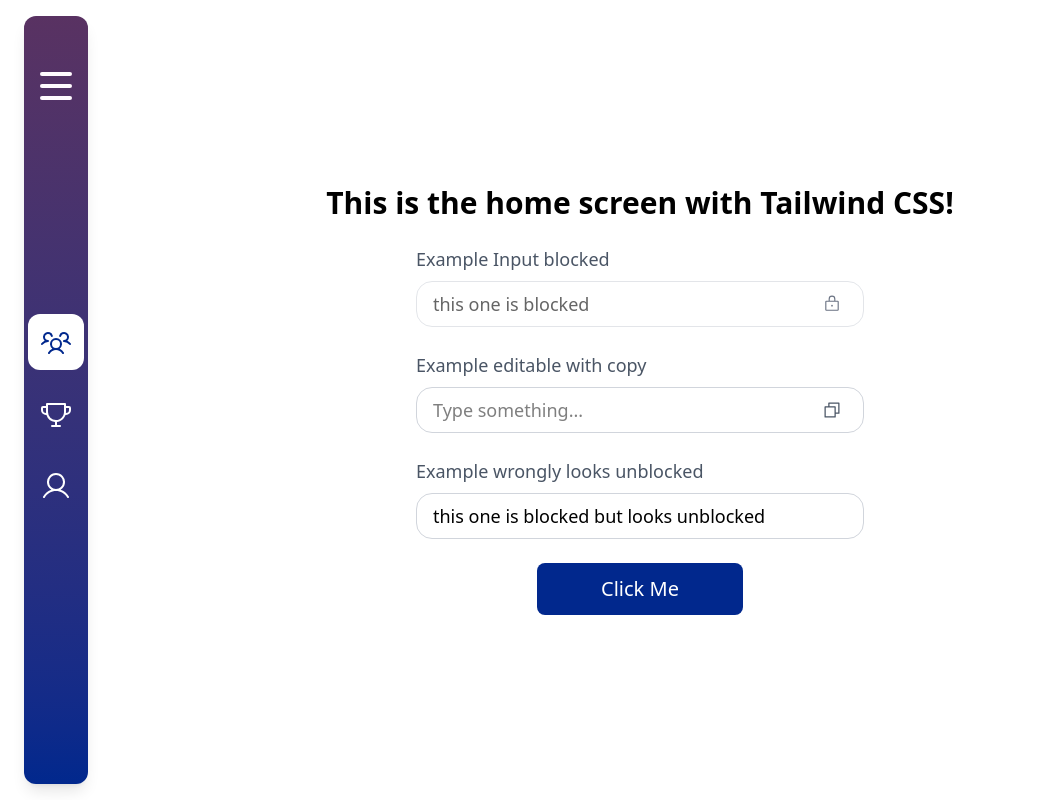
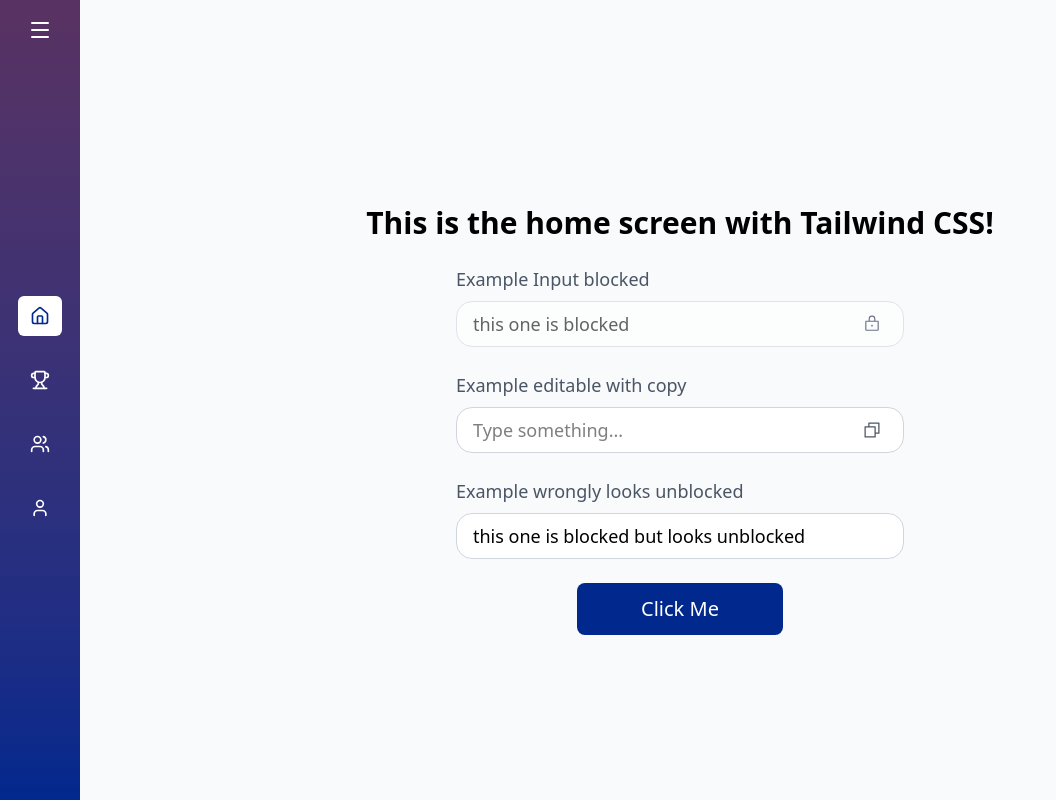
Before and after one commit to fontys-maua-2526-tournament/web, a React (Vite) app: page / in a window 1280 px wide. Shown: the whole page, without its empty margins (0-1056 px from the left). Built offline with nearby package versions, Linux system fonts and the light colour scheme.

Commit message:
Implemented sidebar

```diff
--- a/package.json
+++ b/package.json
@@ -14,6 +14,7 @@
     "@tailwindcss/postcss": "^4.1.14",
     "axios": "^1.12.2",
     "dotenv": "^17.2.3",
+    "lucide-react": "^0.548.0",
     "postcss": "^8.5.6",
     "react": "^19.2.0",
     "react-dom": "^19.2.0",
--- a/src/App.jsx
+++ b/src/App.jsx
@@ -2,19 +2,18 @@ import { BrowserRouter } from "react-router-dom";
 import { Routes, Route } from "react-router-dom";
 import Home from "./pages/home";
 import Login from "./pages/login";
-import TeamViewer from "./pages/teamView";
 import Navbar from "./components/navbar";
+import Sidebar from "./components/sidebar/Sidebar";
 
 export default function App() {
   return (
     <BrowserRouter>
-    <div className="App">
-      <Navbar />
-      <div className="content">
+    <div className="flex h-screen">
+      <Sidebar />
+      <div className="flex-1 p-5 bg-gray-50 overflow-y-auto">
         <Routes>
           <Route path="/" element={<Home />} />
           <Route path="/login" element={<Login />} />
-          <Route path="/teamview" element={<TeamViewer />} />
         </Routes>
       </div>
     </div>
--- /dev/null
+++ b/src/components/sidebar/Sidebar.jsx
@@ -0,0 +1,23 @@
+import { createContext, useState } from "react";
+import { House, Trophy, User, Users } from "lucide-react";
+import SidebarLayout from "./SidebarLayout";
+import SidebarItem from "./SidebarItem";
+
+export const SidebarContext = createContext();
+
+function Sidebar() {
+  const [expanded, setExpanded] = useState(false);
+
+  return (
+    <SidebarContext.Provider value={{ expanded, setExpanded }}>
+      <SidebarLayout>
+        <SidebarItem icon={<House size={20} />} text="Home" to="/" />
+        <SidebarItem icon={<Trophy size={20} />} text="Tournaments" to="/tournaments" />
+        <SidebarItem icon={<Users size={20} />} text="Teams" to="/teams" />
+        <SidebarItem icon={<User size={20} />} text="Profile" to="/profile" />
+      </SidebarLayout>
+    </SidebarContext.Provider>
+  );
+}
+
+export default Sidebar;
--- /dev/null
+++ b/src/components/sidebar/SidebarItem.jsx
@@ -0,0 +1,44 @@
+import { useContext } from "react";
+import { NavLink } from "react-router-dom";
+import { SidebarContext } from "./Sidebar";
+
+function SidebarItem({ icon, text, to }) {
+  const { expanded } = useContext(SidebarContext);
+
+  return (
+    <NavLink
+      to={to}
+      end
+      className={({ isActive }) => `
+        relative flex items-center py-2 px-3 my-1
+        font-medium rounded-md cursor-pointer
+        transition-colors group
+        ${
+          isActive
+            ? "bg-white text-mauaBlue"
+            : "text-white hover:bg-white hover:text-mauaBlue"
+        }
+      `}
+    >
+      {icon}
+      <span className={`overflow-hidden transition-all ${
+          expanded ? "w-52 ml-3" : "w-0"
+        }`}
+      >
+        {text}
+      </span>
+
+      {!expanded && (
+        <div className={`
+            absolute left-full rounded-md px-2 py-1 ml-6 bg-mauaBlue text-white
+            text-sm invisible opacity-20 -translate-x-3 transition-all group-hover:visible
+            group-hover:opacity-100 group-hover:translate-x-0`}
+        >
+          {text}
+        </div>
+      )}
+    </NavLink>
+  );
+}
+
+export default SidebarItem;
--- /dev/null
+++ b/src/components/sidebar/SidebarLayout.jsx
@@ -0,0 +1,36 @@
+import { Menu, MenuSquare } from "lucide-react";
+import { useContext } from "react";
+import { SidebarContext } from "./Sidebar";
+
+function SidebarLayout({ children }) {
+  const { expanded, setExpanded } = useContext(SidebarContext);
+
+  return (
+    <aside className="h-screen">
+      <nav
+        className={`h-full inline-flex flex-col bg-gradient-to-b from-fontyssPurple to-mauaBlue text-white shadow-sm transition-all duration-300 ${
+          expanded ? "w-64" : "w-20"
+        }`}
+      >
+        {/* Header */}
+        <div className="relative flex items-center justify-center p-3">
+          <button
+            onClick={() => setExpanded((curr) => !curr)}
+            className={`absolute top-3 transition-all duration-100 hover:scale-90 text-white p-1.5 rounded-lg ${
+              expanded ? "right-3" : "left-1/2 -translate-x-1/2"
+            }`}
+          >
+            {expanded ? <MenuSquare /> : <Menu />}
+          </button>
+        </div>
+
+        {/* Sidebar Content */}
+        <ul className="flex-1 flex flex-col justify-center items-center gap-4 px-3">
+          {children}
+        </ul>
+      </nav>
+    </aside>
+  );
+}
+
+export default SidebarLayout;
--- /dev/null
+++ b/tailwind.config.js
@@ -0,0 +1,11 @@
+/** @type {import('tailwindcss').Config} */
+export default {
+  content: [
+    "./index.html",
+    "./src/**/*.{js,ts,jsx,tsx}"
+  ],
+  theme: {
+    extend: {},
+  },
+  plugins: [],
+}
```
Also changed, not shown: 1 other file (tests, documents, lock files or other folders).
